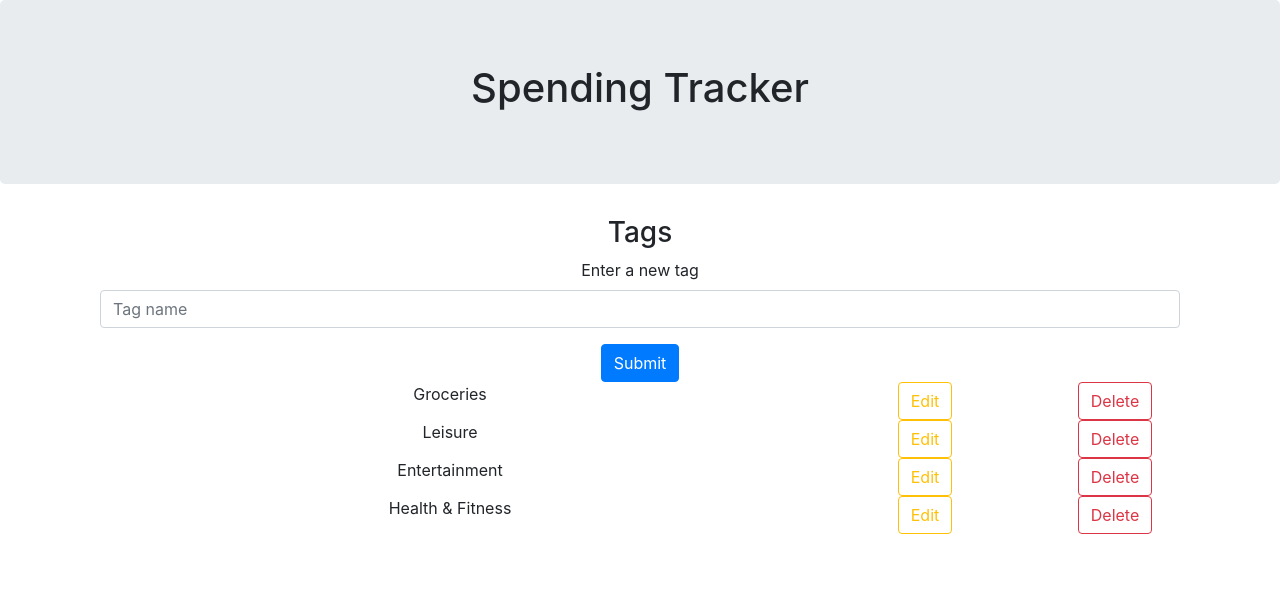
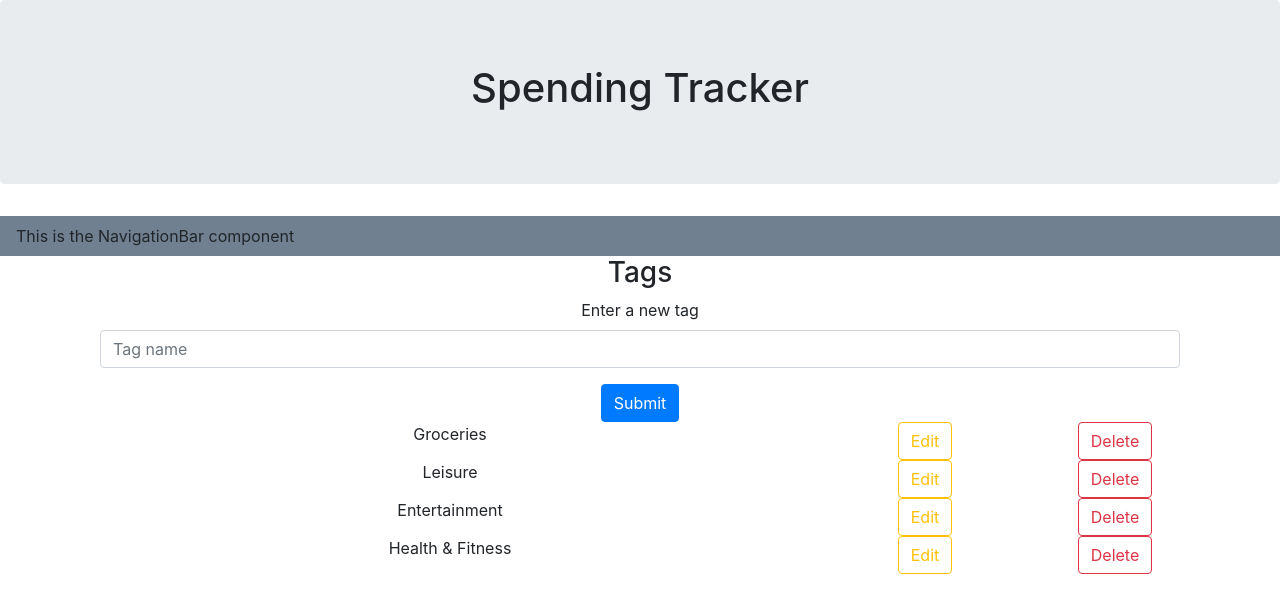
Before and after one commit to gregorl82/React_SpendingTracker, a React (Create React App) app in the folder client/: page / in a window 1280 px wide. Shown: the top 612 px of the page. Built offline with nearby package versions, Linux system fonts and the light colour scheme.

Commit message:
Adds NavigationBar component

```diff
--- a/client/src/App.js
+++ b/client/src/App.js
@@ -2,6 +2,7 @@ import React from 'react';
 import './App.css';
 import Jumbotron from 'react-bootstrap/Jumbotron';
 import TagContainer from './containers/TagContainer.js';
+import NavigationBar from './components/NavigationBar';
 
 function App() {
 
@@ -12,6 +13,7 @@ function App() {
       <Jumbotron>
         <h1>Spending Tracker</h1>
       </Jumbotron>
+      <NavigationBar />
       <TagContainer tags={tags} />
     </div>
   );
--- /dev/null
+++ b/client/src/components/NavigationBar.js
@@ -0,0 +1,13 @@
+import React from 'react';
+import Nav from 'react-bootstrap/Nav';
+import NavBar from 'react-bootstrap/Navbar';
+
+const NavigationBar = () => {
+    return (
+        <NavBar style={{backgroundColor: 'slategrey'}}>
+            <Nav>This is the NavigationBar component</Nav>
+        </NavBar>
+    )
+}
+
+export default NavigationBar;
```
